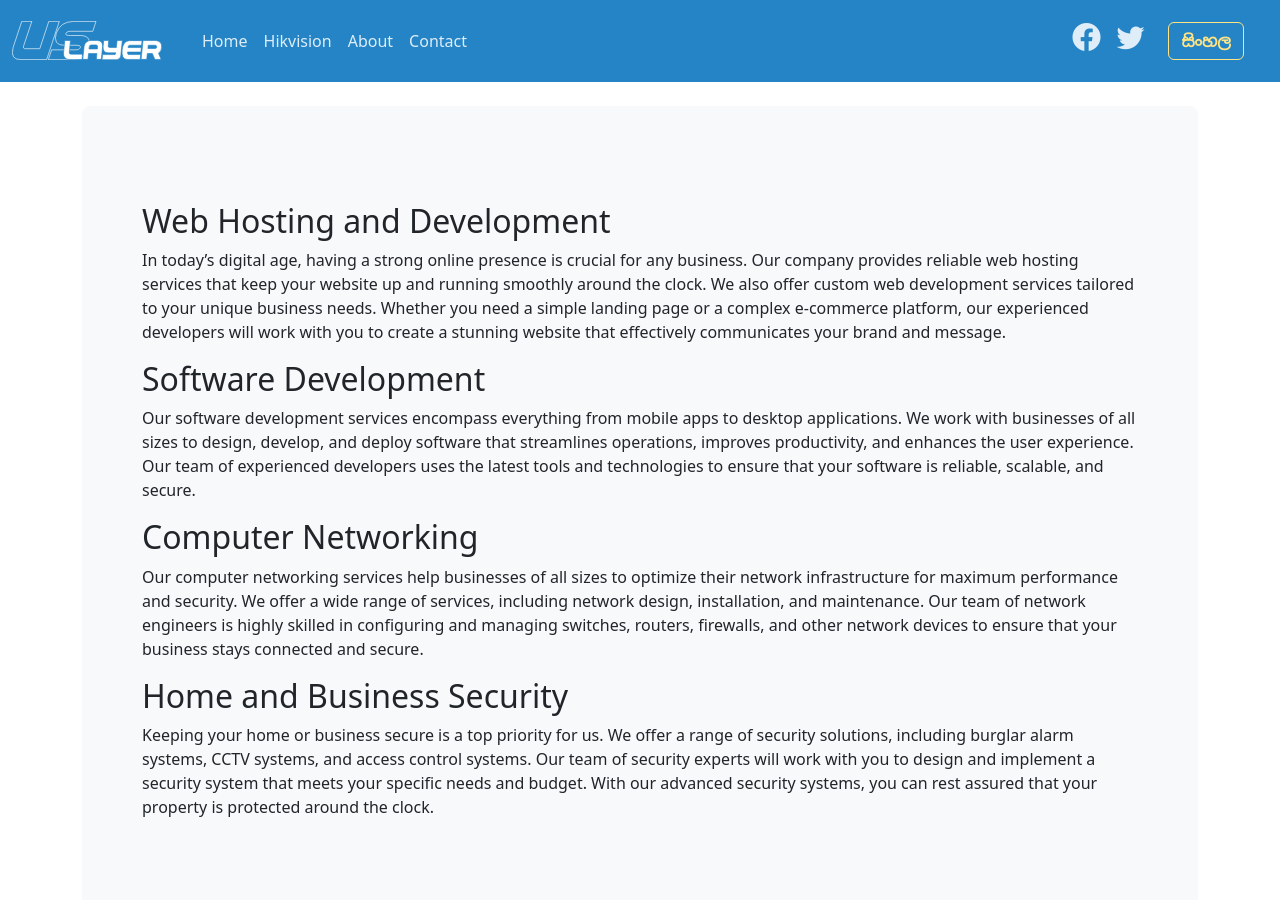
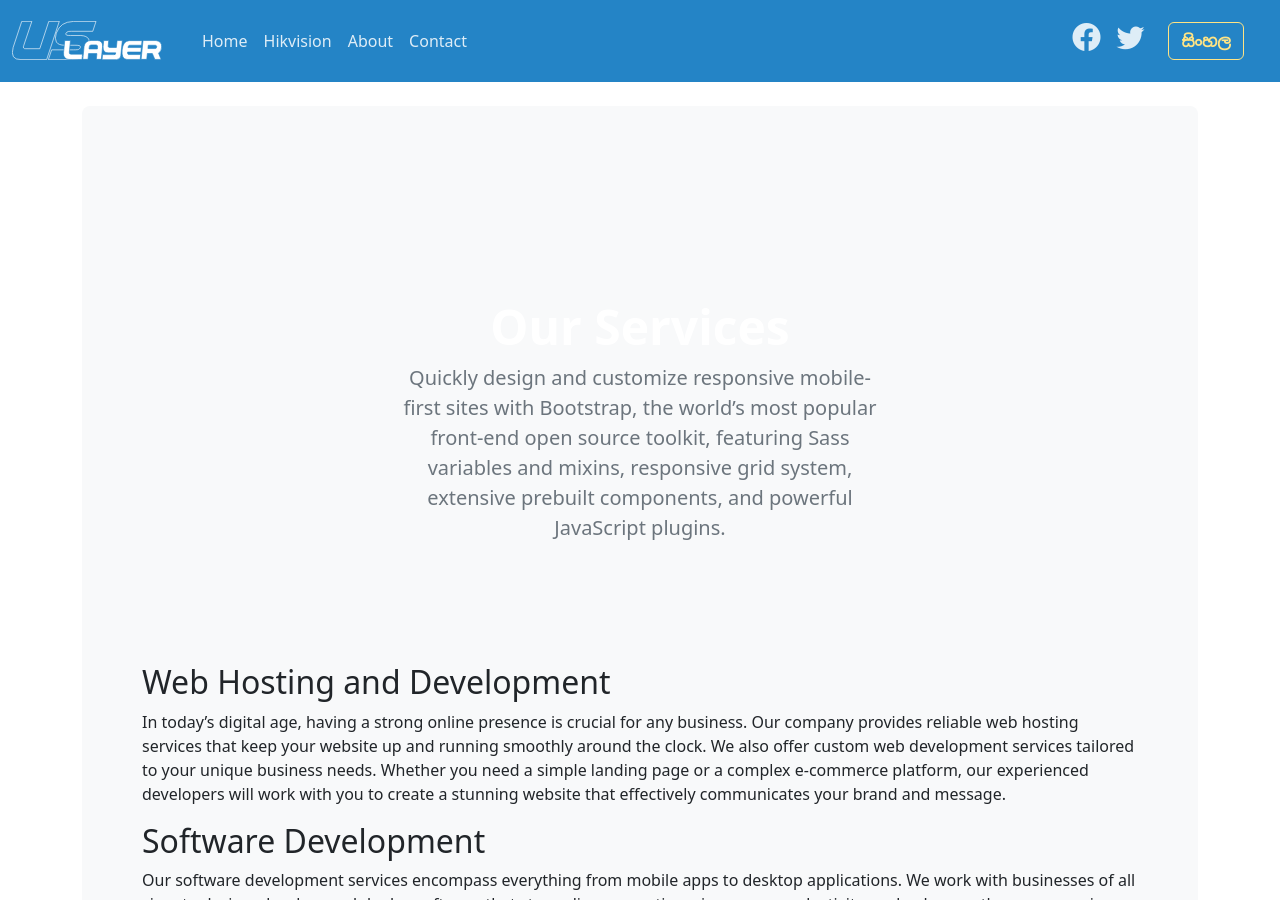
Before and after one commit to uslayer/uslayer.github.io, a Jekyll site: the page built from pages/services.md, in a window 1280 px wide and 900 px high. Built offline with Jekyll 4.4.1, drawn with Linux system fonts in a browser that asks for light colours.

Commit message:
Update services.md

```diff
--- a/pages/services.md
+++ b/pages/services.md
@@ -5,7 +5,14 @@ permalink: "/services/"
 #image: assets/images/screenshot.png
 ---
 
-
+<div class="text-secondary px-4 py-5 text-center">
+    <div class="py-5">
+      <h1 class="display-5 fw-bold text-white">Our Services</h1>
+      <div class="col-lg-6 mx-auto">
+        <p class="fs-5 mb-4">Quickly design and customize responsive mobile-first sites with Bootstrap, the world’s most popular front-end open source toolkit, featuring Sass variables and mixins, responsive grid system, extensive prebuilt components, and powerful JavaScript plugins.</p>
+      </div>
+    </div>
+</div>
 
 ## Web Hosting and Development
 
```
